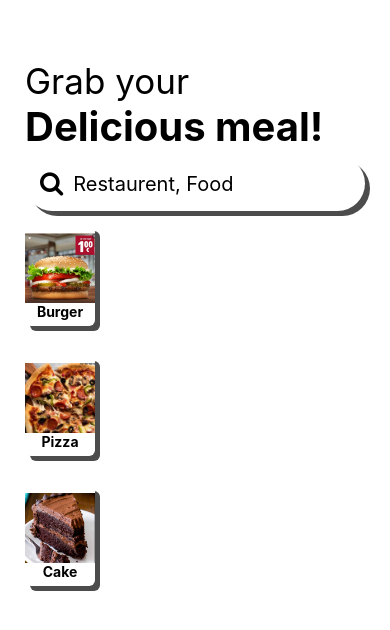
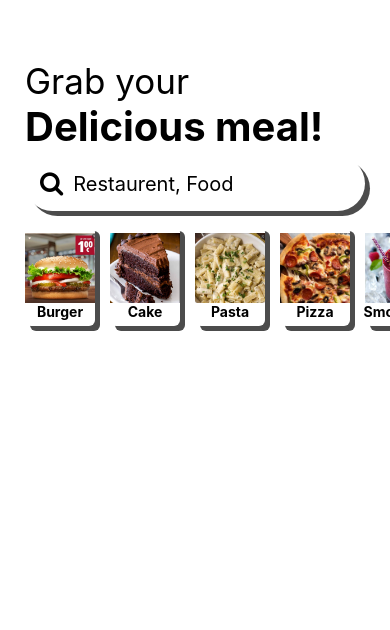
Before and after one commit to abhimax/react-native-restaurants-app, a React Native app: screen / in a window 390 px wide. Shown: the top 630 px of the page. Built offline with nearby package versions, Linux system fonts and the light colour scheme.

Commit message:
feat: add flatList to iterate the categories

```diff
--- a/App.js
+++ b/App.js
@@ -1,18 +1,24 @@
 import { StatusBar } from 'expo-status-bar';
-import { StyleSheet, Text, View } from 'react-native';
+import { FlatList, StyleSheet, Text, View } from 'react-native';
 import CategoryItem from './src/components/CategoryItem';
 import Header from './src/components/Header';
 import Search from './src/components/Search';
-
+import CategoryItems from './src/data/db';
 
 export default function App() {
   return (
     <View style={styles.container}>
       <Header/>
       <Search/>
-      <CategoryItem name="Burger" imageURL={require("./src/assets/images/burger.png")}/>
-      <CategoryItem name="Pizza" imageURL={require("./src/assets/images/pizza.png")}/>
-      <CategoryItem name="Cake" imageURL={require("./src/assets/images/cake.png")}/>
+      <FlatList
+        data={CategoryItems}
+        renderItem={({item, index})=>{
+        return <CategoryItem name={item.name} imageURL={item.mageURL} index={index}/>
+      }}
+      horizontal
+      showsHorizontalScrollIndicator={false}
+      keyExtractor={(category)=> category.name}
+      />
       <StatusBar style="auto" />
     </View>
   );
--- a/src/components/CategoryItem.js
+++ b/src/components/CategoryItem.js
@@ -1,9 +1,9 @@
 import { Image, Text, View, StyleSheet } from "react-native";
 import { elevation } from "../common/styles";
 
-const CategoryItem = ({ name, imageURL }) => {
+const CategoryItem = ({ name, imageURL, index }) => {
     return(
-        <View style={[styles.container, styles.elevation]}>
+        <View style={[styles.container, styles.elevation, index === 0 ? { marginLeft: 25} : {marginLeft: 15 } ]}>
             <Image style={styles.image} source={imageURL}/>
 
             <Text style={styles.header}>{name}</Text>
@@ -17,7 +17,6 @@ const styles = StyleSheet.create({
         backgroundColor: "white",
         borderRadius: 6,
         marginVertical: 15,
-        marginHorizontal: 25,
         alignItems: "center",
         justifyContent: "center"
     },
--- /dev/null
+++ b/src/data/db.js
@@ -0,0 +1,28 @@
+const CategoryItems = [
+    {
+      name: "Burger",
+      mageURL : require("../../src/assets/images/burger.png")
+    },
+    {
+      name: "Cake",
+      mageURL : require("../../src/assets/images/cake.png")
+    },
+    {
+      name: "Pasta",
+      mageURL : require("../../src/assets/images/pasta.png")
+    },
+    {
+      name: "Pizza",
+      mageURL : require("../../src/assets/images/pizza.png")
+    },
+    {
+      name: "Smoothies",
+      mageURL : require("../../src/assets/images/smoothies.png")
+    },
+    {
+      name: "Steak",
+      mageURL : require("../../src/assets/images/steak.png")
+    }
+  ];
+
+  export default CategoryItems;
```
